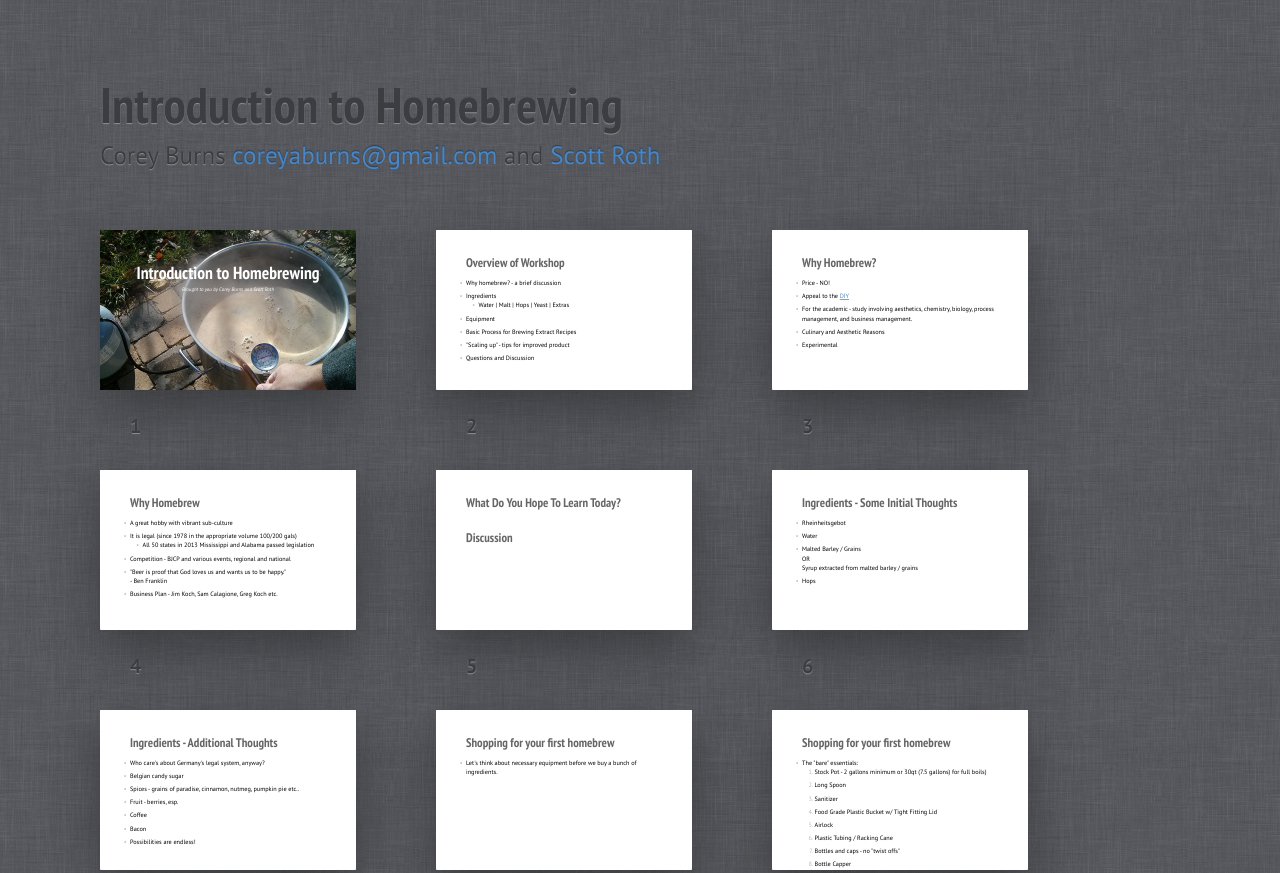
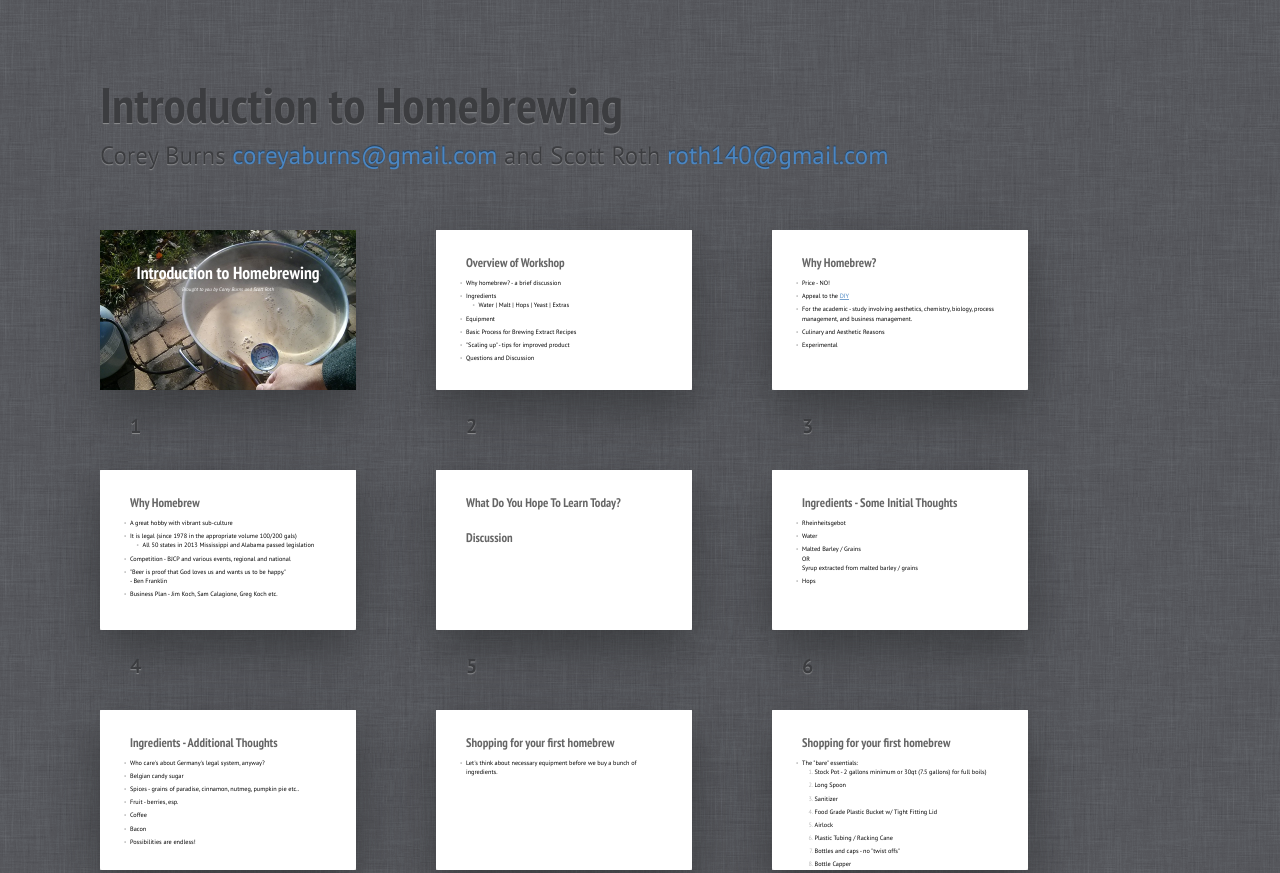
Before and after one commit to Boo-urns/intro-to-homebrewing, a plain HTML site: page index.html in a window 1280 px wide. Shown: the top 873 px of the page. Drawn offline with Linux system fonts and the light colour scheme.

Commit message:
Fixing title slide

```diff
--- a/index.html
+++ b/index.html
@@ -10,7 +10,7 @@
 <body class="list">
 	<header class="caption">
 		<h1>Introduction to Homebrewing</h1>
-		<p>Corey Burns <a href="mailto:coreyaburns@gmail.com">coreyaburns@gmail.com</a> and <a href="mailto:roth140@gmail.com">Scott Roth</a></p>
+		<p>Corey Burns <a href="mailto:coreyaburns@gmail.com">coreyaburns@gmail.com</a> and Scott Roth <a href="mailto:roth140@gmail.com">roth140@gmail.com</a></p>
 	</header>
 	<section class="slide cover" id="Cover"><div>
 		<h2>Introduction to Homebrewing</h2>
```
